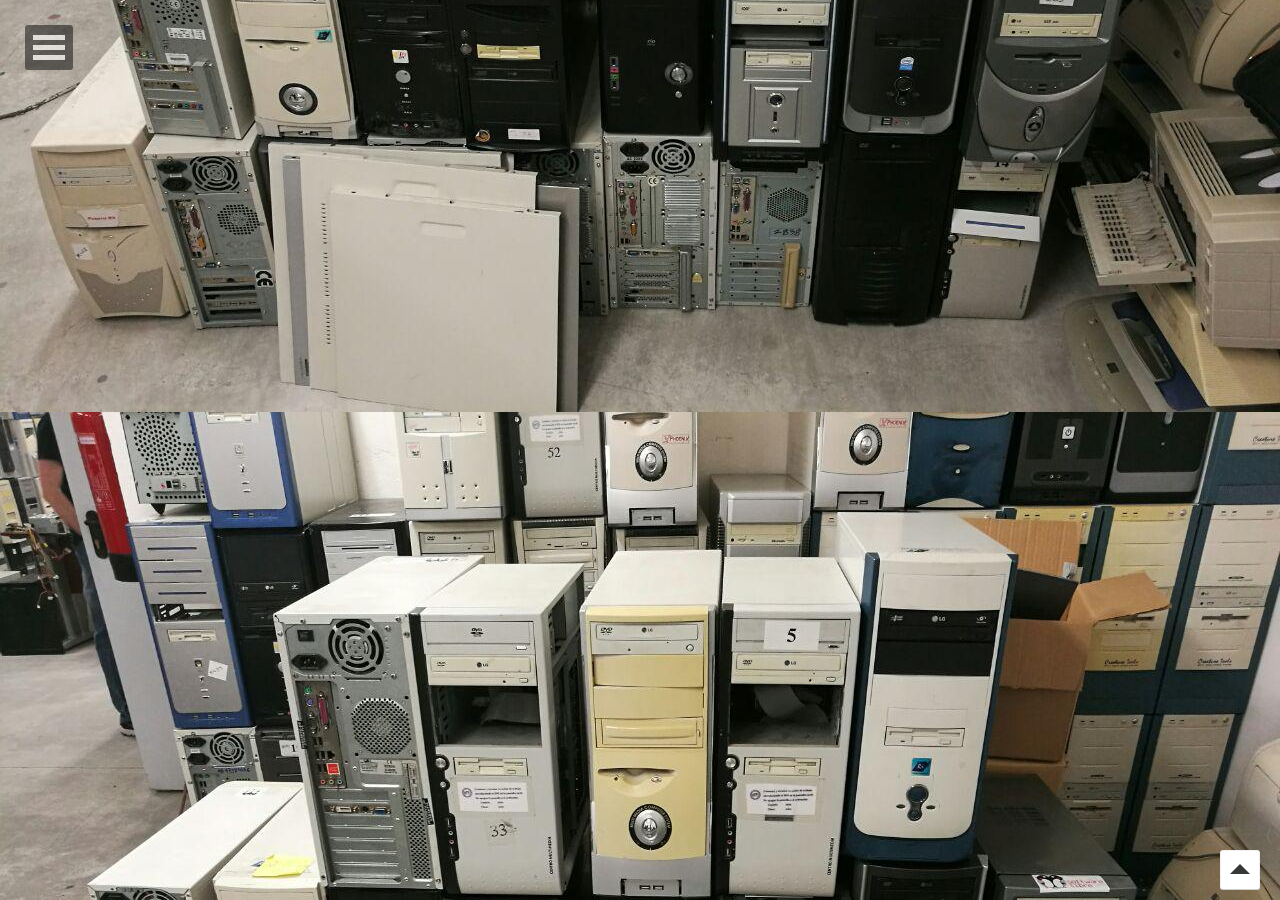
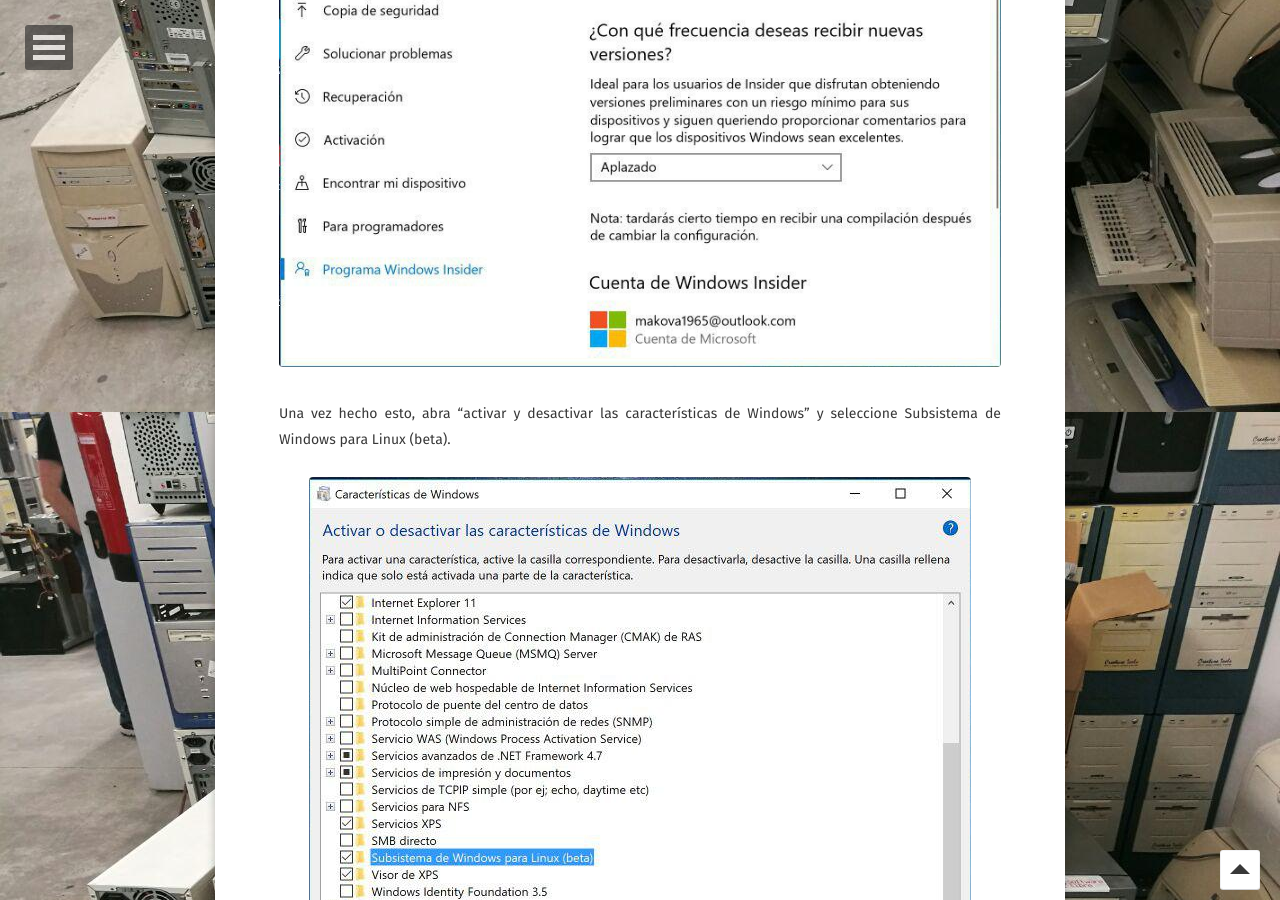
Before and after one commit to Makova/MakovaLibre, a Jekyll site: the page built from _posts/2017-04-02-instalar-bash-linux.md, in a window 1280 px wide and 900 px high, scrolled down 1508 px. Built offline with Jekyll 4.4.1, drawn with Linux system fonts in a browser that asks for light colours; some web fonts are replaced.

Commit message:
otros pantallazos html

```diff
--- a/_posts/2017-04-02-instalar-bash-linux.md
+++ b/_posts/2017-04-02-instalar-bash-linux.md
@@ -23,3 +23,13 @@ Una vez reiniciado el sistema, volver a *Advanced Windows Update* y elegir la ac
     <img src="/assets/images/bash-windows10/Bash0.png">
     <figcaption>A continuación ir a Configuración del desarrollador y elegir Modo desarrollador.</figcaption>
 </figure>
+
+<figure>
+    <img src="/assets/images/bash-windows10/Bash5.png">
+</figure>
+
+Una vez hecho esto, abra "activar y desactivar las características de Windows" y seleccione Subsistema de Windows para Linux (beta).
+
+<figure>
+    <img src="/assets/images/bash-windows10/Bash1.png">
+</figure>
```
